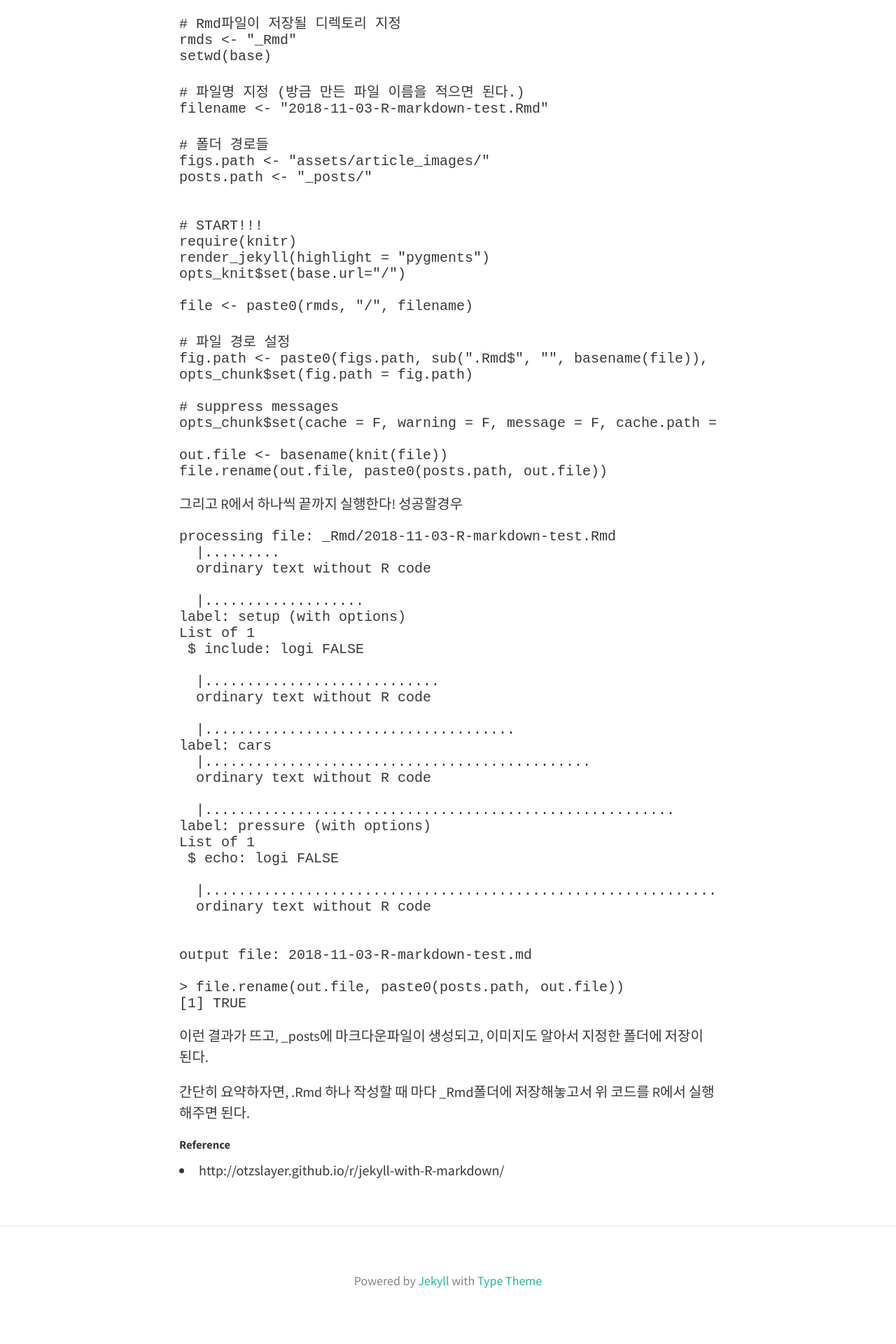
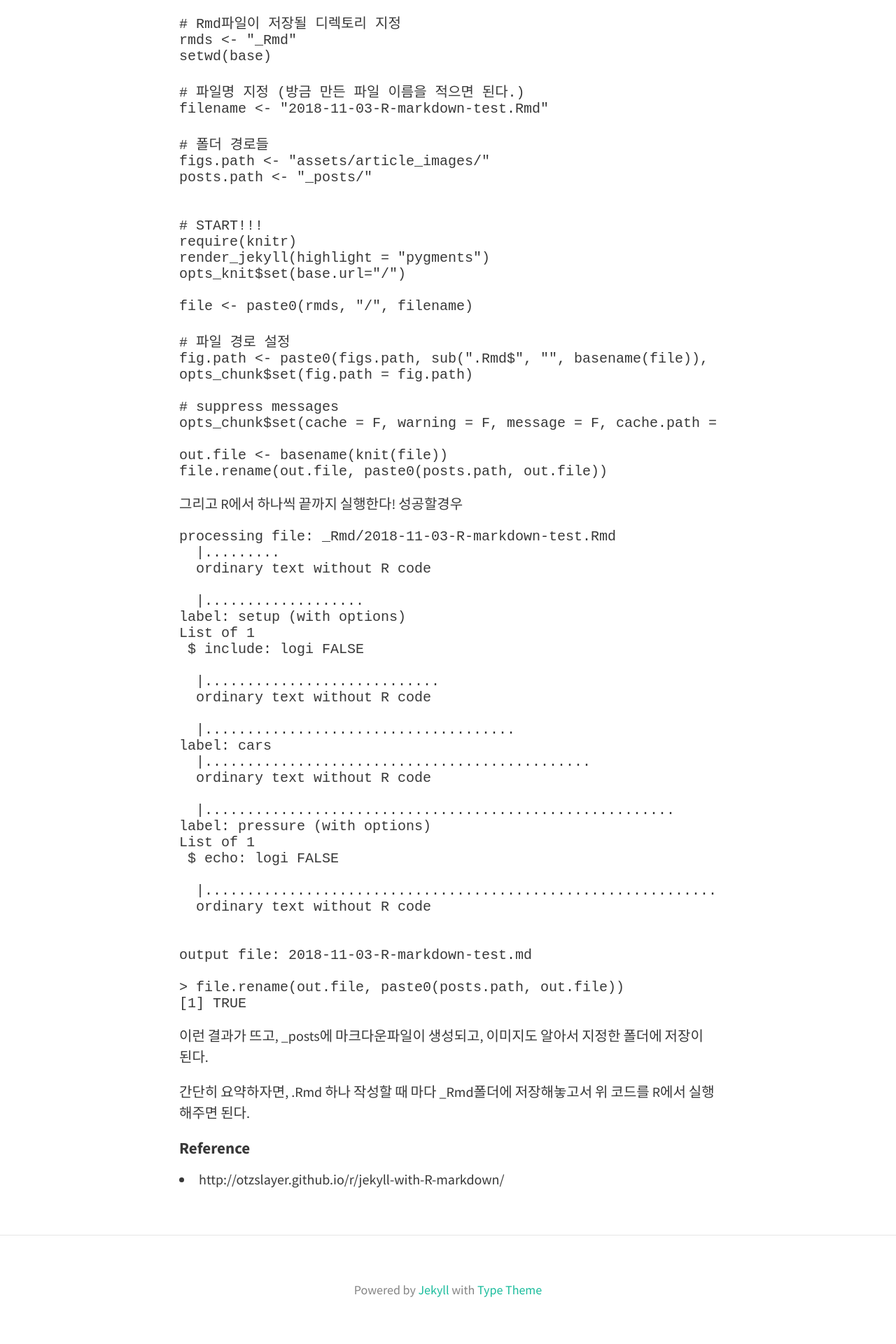
Before and after one commit to DasomKang/dasomkang.github.io, a Jekyll site: the page built from _posts/2018-11-03-R-markdown으로-github-블로그-포스팅하기.md, in a window 1280 px wide. Shown: the part 1373-3293 px from the top of the page at 70% size. Built offline with Jekyll 4.4.1, drawn with Linux system fonts in a browser that asks for light colours; nearby versions of some CDN libraries.

```diff
--- a/_config.yml
+++ b/_config.yml
@@ -13,9 +13,6 @@ theme_settings:
 
   # Header and footer text
   header_text: >
-     <p>Lorem ipsum dolor sit amet, consectetur adipiscing elit, sed do eiusmod tempor incididunt ut labore et dolore magna aliqua.</p>
-
-     <p>Remove all header text in <code>_config.yml</code> to disable this feature.</p>
   header_text_feature_image:
   footer_text: >
    Powered by <a href="https://jekyllrb.com/">Jekyll</a> with <a href="https://github.com/rohanchandra/type-theme">Type Theme</a>
--- a/_posts/2018-11-03-R-markdown으로-github-블로그-포스팅하기.md
+++ b/_posts/2018-11-03-R-markdown으로-github-블로그-포스팅하기.md
@@ -117,5 +117,5 @@ output file: 2018-11-03-R-markdown-test.md
 간단히 요약하자면, .Rmd 하나 작성할 때 마다 _Rmd폴더에 저장해놓고서 위 코드를 R에서 실행해주면 된다.
 
 
-##### Reference
+#### Reference
 - http://otzslayer.github.io/r/jekyll-with-R-markdown/
```
